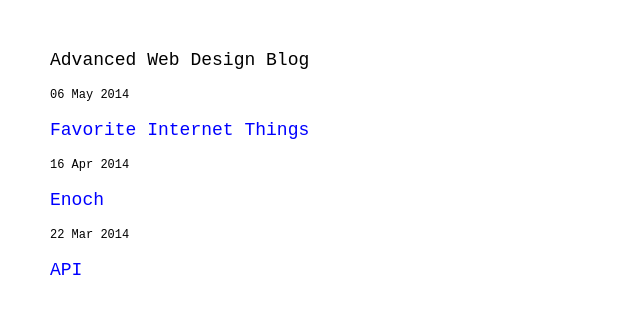
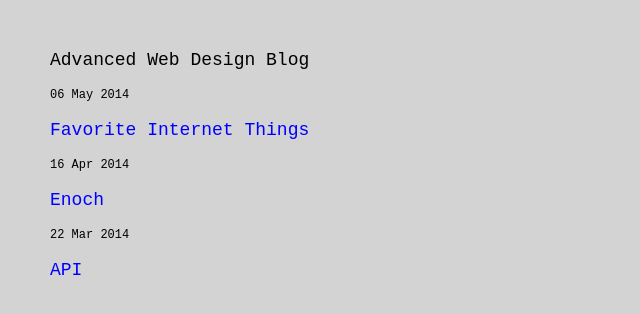
Before and after one commit to amcmicken/jekyll2, a Jekyll site: the page built from index.html, in a window 1280 px wide. Shown: the top 314 px of the page, without its empty margins (0-640 px from the left). Built offline with Jekyll 4.4.1, drawn with Linux system fonts in a browser that asks for light colours.

Commit message:
update css

```diff
--- a/assets/css/main.css
+++ b/assets/css/main.css
@@ -4,6 +4,7 @@ body {
 	line-height: 20px;
 	width: 400px;
 	margin: 50px;
+	background-color: #d3d3d3;
 }
 a {
 	outline:none;
```
